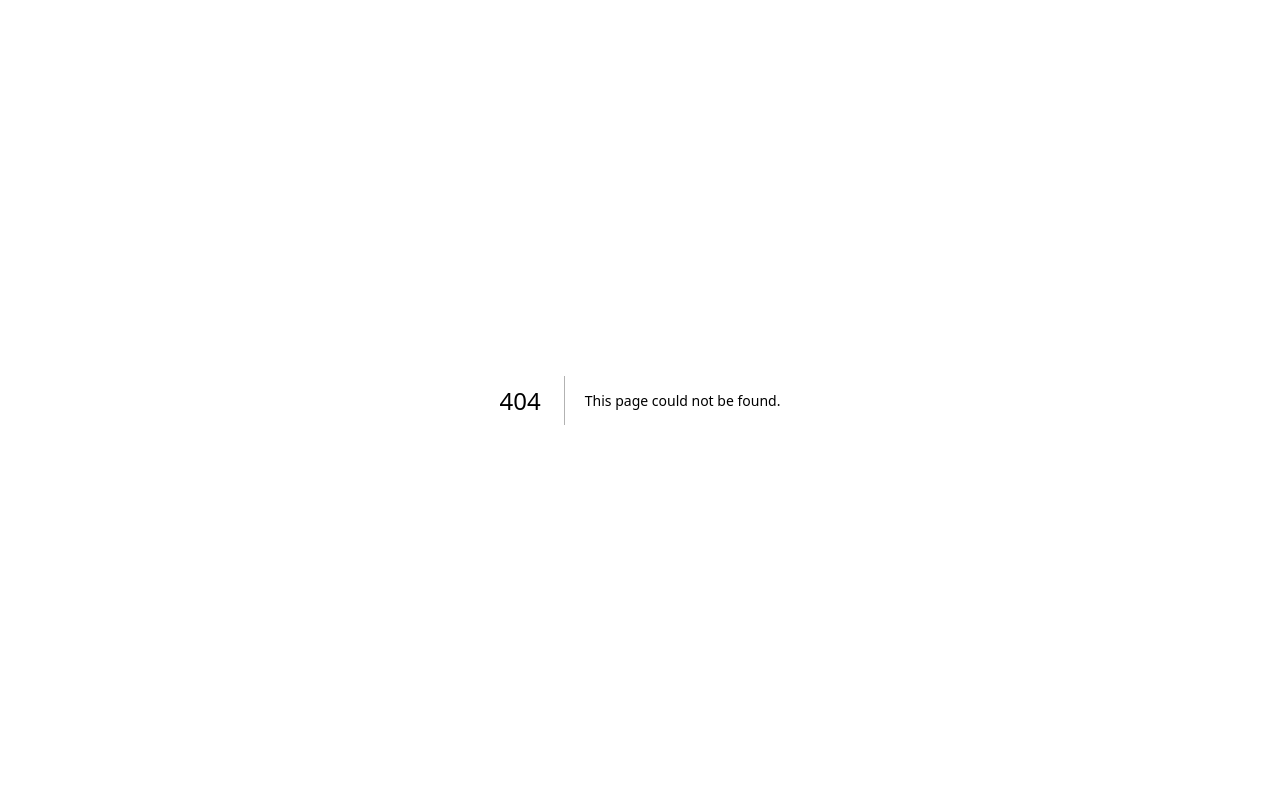
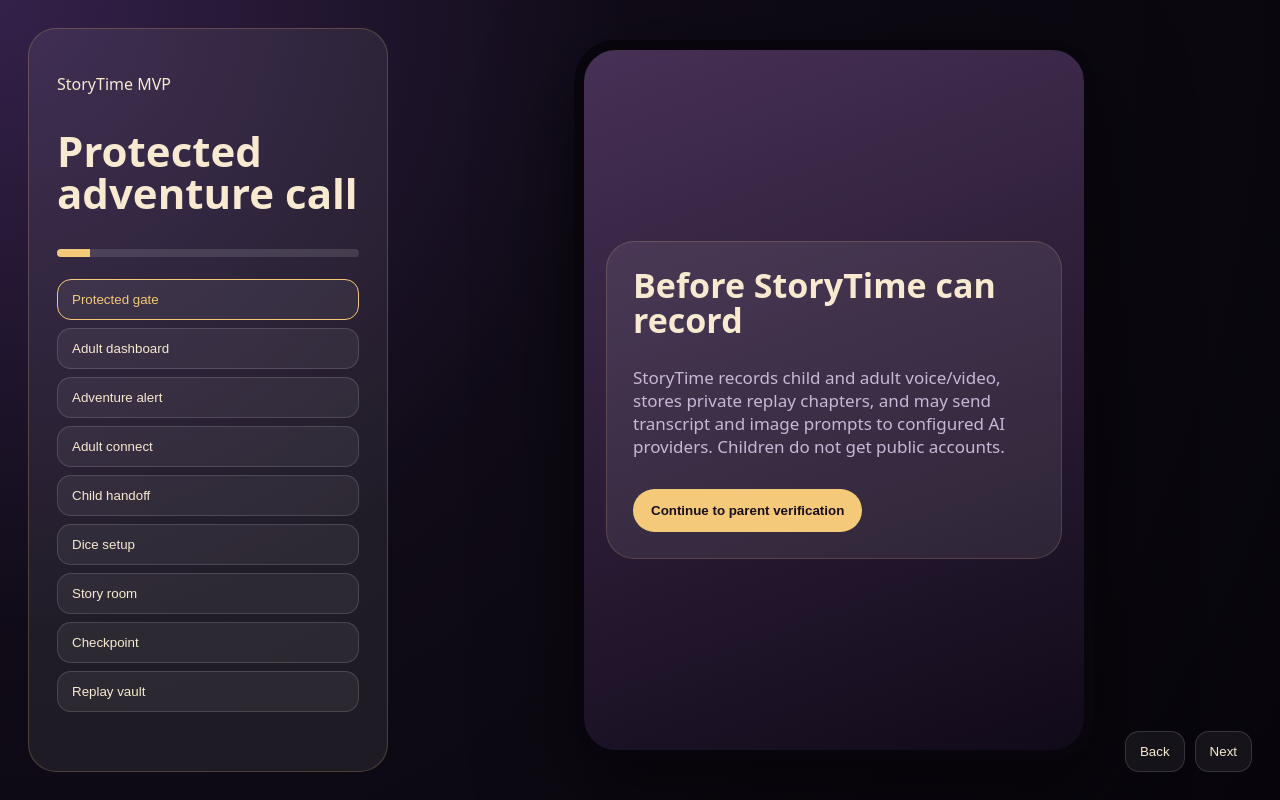
Before and after one commit to OmarA1-Bakri/StoryTime, a Next.js app in the folder apps/web/: page /demo in a window 1280 px wide. Before the commit this address had no page. Built offline with nearby package versions, Linux system fonts and the light colour scheme.

Commit message:
feat: add guided StoryTime MVP demo flow

```diff
--- /dev/null
+++ b/apps/web/app/demo/StoryTimeDemo.tsx
@@ -0,0 +1,74 @@
+"use client";
+
+import { useMemo, useState } from "react";
+
+type Step = "gate" | "dashboard" | "alert" | "connect" | "handoff" | "setup" | "story" | "checkpoint" | "vault";
+
+const steps: Step[] = ["gate", "dashboard", "alert", "connect", "handoff", "setup", "story", "checkpoint", "vault"];
+const labels: Record<Step, string> = {
+  gate: "Protected gate",
+  dashboard: "Adult dashboard",
+  alert: "Adventure alert",
+  connect: "Adult connect",
+  handoff: "Child handoff",
+  setup: "Dice setup",
+  story: "Story room",
+  checkpoint: "Checkpoint",
+  vault: "Replay vault"
+};
+
+const dice = [
+  ["Character", "Space princess"],
+  ["Setting", "Moon garden"],
+  ["Problem", "Lost starlight"],
+  ["Tone", "Silly and brave"],
+  ["Visual", "Warm storybook"]
+];
+
+export function StoryTimeDemo() {
+  const [stepIndex, setStepIndex] = useState(0);
+  const [baton, setBaton] = useState<"Dad" | "Rania">("Dad");
+  const step = steps[stepIndex];
+  const progress = useMemo(() => Math.round(((stepIndex + 1) / steps.length) * 100), [stepIndex]);
+  const next = () => setStepIndex((current) => Math.min(current + 1, steps.length - 1));
+  const back = () => setStepIndex((current) => Math.max(current - 1, 0));
+
+  return (
+    <main className="demoShell">
+      <aside className="rail">
+        <p className="eyebrow">StoryTime MVP</p>
+        <h1>Protected adventure call</h1>
+        <div className="meter"><span style={{ width: `${progress}%` }} /></div>
+        <nav>{steps.map((item, index) => <button key={item} className={item === step ? "active" : ""} onClick={() => setStepIndex(index)}>{labels[item]}</button>)}</nav>
+      </aside>
+      <section className="phoneFrame">
+        {step === "gate" && <Panel title="Before StoryTime can record" copy="StoryTime records child and adult voice/video, stores private replay chapters, and may send transcript and image prompts to configured AI providers. Children do not get public accounts." cta="Continue to parent verification" onNext={next} />}
+        {step === "dashboard" && <Panel title="Dad is waiting for Rania" copy="The child-side adult authenticates, confirms Dad is visible, then starts child-safe mode." cta="Connect with Dad" onNext={next} />}
+        {step === "alert" && <Panel title="Dad wants to start a story with Rania" copy="Adventure Call Alert keeps the moment special without exposing child login or contact discovery." cta="Connect with Dad" secondary="Not now" onNext={next} />}
+        {step === "connect" && <Panel title="Adult connect" copy="Both adults connect first. The child-side adult confirms the remote adult before handoff." cta="Dad is visible" onNext={next} />}
+        {step === "handoff" && <Panel title="Dad is connected" copy="Recording will begin when story setup starts. Hand the phone to Rania when you are ready." cta="Start Child-Safe Mode" onNext={next} />}
+        {step === "setup" && <SetupPanel onNext={next} />}
+        {step === "story" && <StoryPanel baton={baton} setBaton={setBaton} onNext={next} />}
+        {step === "checkpoint" && <Panel title="You’ve been adventuring for 15 minutes" copy="Adult-only checkpoint: continue, pause and save, create ending, end chapter, or replay so far." cta="Pause and save" onNext={next} />}
+        {step === "vault" && <VaultPanel />}
+      </section>
+      <footer className="demoControls"><button onClick={back}>Back</button><button onClick={next}>Next</button></footer>
+    </main>
+  );
+}
+
+function Panel({ title, copy, cta, secondary, onNext }: { title: string; copy: string; cta: string; secondary?: string; onNext: () => void }) {
+  return <article className="panel"><h2>{title}</h2><p>{copy}</p><button className="gold" onClick={onNext}>{cta}</button>{secondary && <button className="ghost">{secondary}</button>}</article>;
+}
+
+function SetupPanel({ onNext }: { onNext: () => void }) {
+  return <article className="panel"><h2>Roll the story dice</h2><div className="diceGrid">{dice.map(([label, value]) => <div key={label}><span>{label}</span><strong>{value}</strong></div>)}</div><button className="gold" onClick={onNext}>Lock story seed</button></article>;
+}
+
+function StoryPanel({ baton, setBaton, onNext }: { baton: "Dad" | "Rania"; setBaton: (value: "Dad" | "Rania") => void; onNext: () => void }) {
+  return <article className="storyRoom"><div className="videos"><div>Dad video</div><div>Rania video</div></div><div className="canvas"><p>The storybook is painting {baton}'s idea...</p><h2>The moon-cheese rocket starts to glow.</h2><span className="recording">● Recording</span></div><button className="baton" onClick={() => setBaton(baton === "Dad" ? "Rania" : "Dad")}>Pass baton from {baton}</button><button className="ghost" onClick={onNext}>Show adult checkpoint</button></article>;
+}
+
+function VaultPanel() {
+  return <article className="panel"><h2>Story saved</h2><p>Rania and the Space Princess · 14 minutes · 8 scenes · 320 MB</p><div className="actions"><button className="gold">Watch</button><button className="ghost">Continue Story</button><button className="ghost">Delete</button></div></article>;
+}
--- /dev/null
+++ b/apps/web/app/demo/demo.css
@@ -0,0 +1,22 @@
+.demoShell { min-height: 100vh; display: grid; grid-template-columns: minmax(260px, 360px) 1fr; gap: 28px; padding: 28px; }
+.rail { padding: 28px; border-radius: 28px; background: rgba(255,255,255,.07); border: 1px solid rgba(244,201,121,.22); }
+.rail h1 { font-size: 42px; line-height: 1; }
+.meter { height: 8px; border-radius: 99px; background: rgba(255,255,255,.12); overflow: hidden; margin: 22px 0; }
+.meter span { display: block; height: 100%; background: var(--gold); transition: width .25s ease; }
+nav { display: grid; gap: 8px; }
+nav button, .demoControls button, .ghost { border: 1px solid rgba(255,255,255,.14); background: rgba(255,255,255,.06); color: var(--parchment); padding: 12px 14px; border-radius: 14px; text-align: left; }
+nav .active { border-color: var(--gold); color: var(--gold); }
+.phoneFrame { max-width: 520px; width: 100%; justify-self: center; align-self: center; min-height: 720px; padding: 22px; border-radius: 42px; background: linear-gradient(160deg, rgba(73,50,88,.96), rgba(17,10,25,.96)); border: 10px solid #08060c; box-shadow: 0 30px 90px rgba(0,0,0,.55); display: grid; place-items: center; }
+.panel, .storyRoom { width: 100%; padding: 26px; border-radius: 28px; background: rgba(255,255,255,.08); border: 1px solid rgba(244,201,121,.18); }
+.panel h2, .storyRoom h2 { font-size: 34px; line-height: 1.02; margin-top: 0; }
+.panel p { color: var(--muted); font-size: 17px; }
+.gold, .baton { border: none; border-radius: 999px; background: var(--gold); color: #170f20; padding: 14px 18px; font-weight: 900; margin-right: 10px; margin-top: 14px; }
+.diceGrid { display: grid; gap: 10px; }
+.diceGrid div { padding: 14px; border-radius: 18px; background: rgba(255,255,255,.1); }
+.diceGrid span { display: block; color: var(--muted); font-size: 12px; text-transform: uppercase; letter-spacing: .1em; }
+.videos { display: grid; grid-template-columns: 1fr 1fr; gap: 10px; }
+.videos div { height: 110px; display: grid; place-items: center; border-radius: 18px; background: rgba(0,0,0,.28); color: var(--muted); }
+.canvas { min-height: 260px; margin: 14px 0; padding: 18px; border-radius: 24px; background: radial-gradient(circle at center, rgba(244,201,121,.2), rgba(255,255,255,.06)); }
+.recording { color: var(--danger); font-weight: 800; }
+.demoControls { position: fixed; right: 28px; bottom: 28px; display: flex; gap: 10px; }
+@media (max-width: 820px) { .demoShell { grid-template-columns: 1fr; padding: 16px; } .phoneFrame { min-height: 620px; } }
--- /dev/null
+++ b/apps/web/app/demo/page.tsx
@@ -0,0 +1,6 @@
+import { StoryTimeDemo } from "./StoryTimeDemo";
+import "./demo.css";
+
+export default function DemoPage() {
+  return <StoryTimeDemo />;
+}
--- a/apps/web/app/page.tsx
+++ b/apps/web/app/page.tsx
@@ -1,4 +1,5 @@
 import Link from "next/link";
+import "./home.css";
 
 const cards = [
   "Adult-controlled consent and handoff",
--- a/apps/web/app/record-preview/[sessionId]/page.tsx
+++ b/apps/web/app/record-preview/[sessionId]/page.tsx
@@ -1,8 +1,10 @@
-export default function RecordPreviewPage({ params }: { params: { sessionId: string } }) {
+export default async function RecordPreviewPage({ params }: { params: Promise<{ sessionId: string }> }) {
+  const { sessionId } = await params;
+
   return (
     <main style={{ padding: 32, fontFamily: "system-ui, sans-serif" }}>
       <h1>Composition preview</h1>
-      <p>Session: {params.sessionId}</p>
+      <p>Session: {sessionId}</p>
       <p>This route is dev-only. Production replay uses raw tracks plus the composition ledger.</p>
     </main>
   );
```
